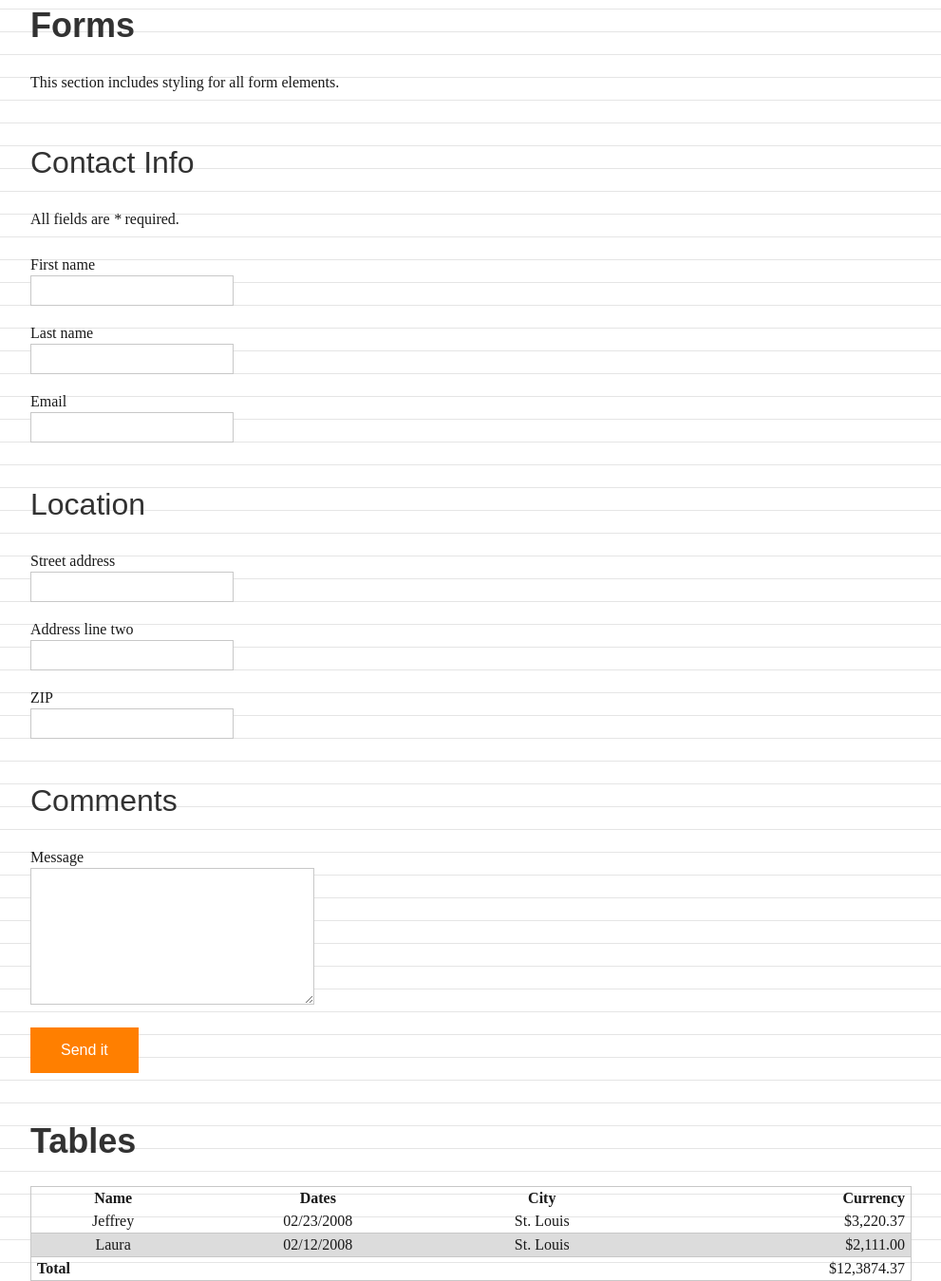
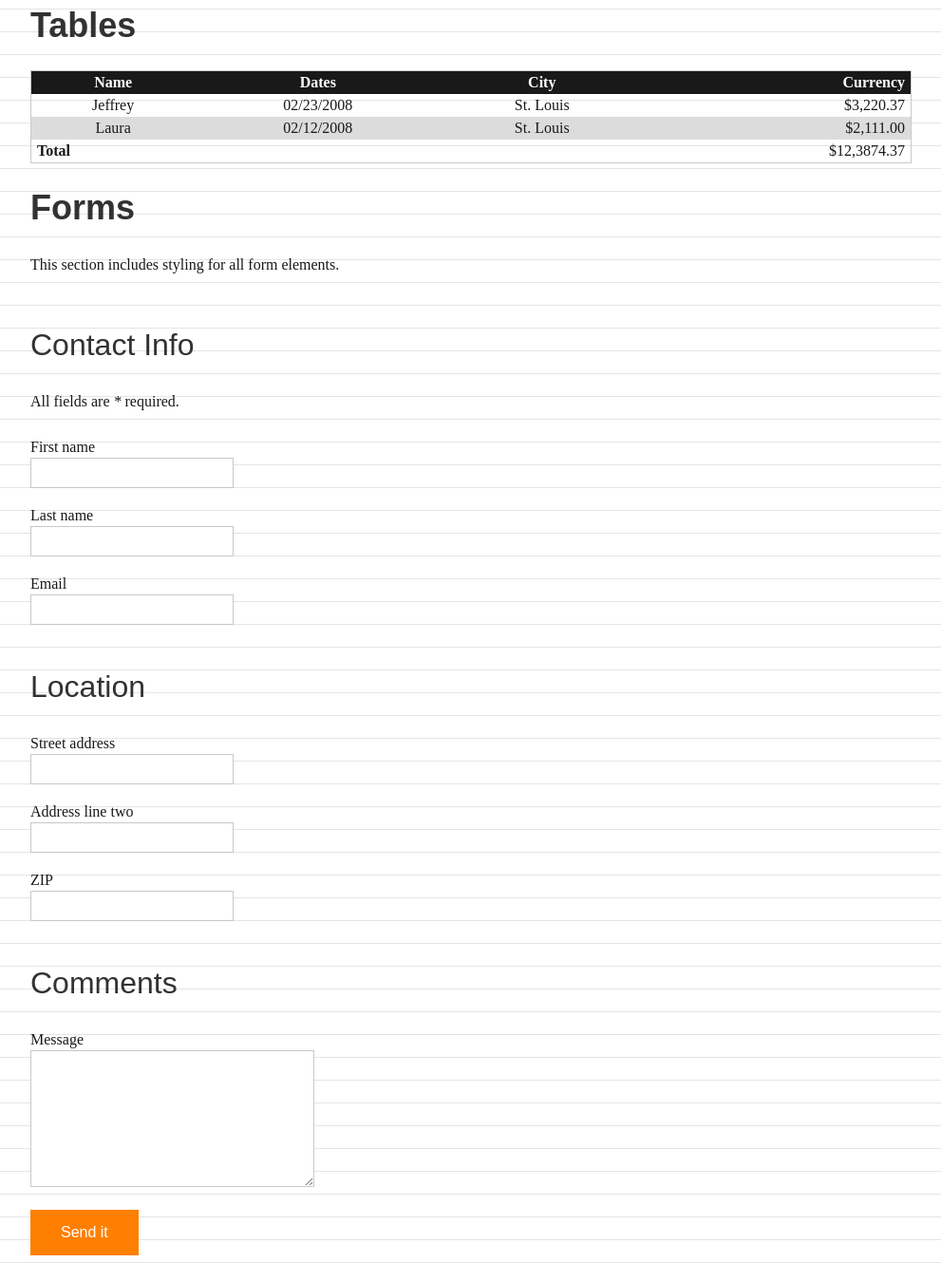
Before and after one commit to slicknick0013/Gulp-Boilerplate, a website: page src/views/styleguide/index.html in a window 1280 px wide. Shown: the part 1886-3235 px from the top of the page at 95% size, without its empty margins (144-1135 px from the left). Drawn offline with nearby package versions, Linux system fonts and the light colour scheme; files that its build step writes are made by us from their sources.

Commit message:
additions to table styling

```diff
--- a/src/assets/sass/base/_grids.scss
+++ b/src/assets/sass/base/_grids.scss
@@ -15,6 +15,7 @@ $grids-debug-color: rgba(68, 117, 153, 0.25);
         background-color: $grids-debug-color;
     }
 
+    @media screen and (min-width: $breakpoint-one) {
         .col {
             @if $grids-debug == true {
                 background-color: $grids-debug-color;
@@ -24,6 +25,7 @@ $grids-debug-color: rgba(68, 117, 153, 0.25);
 
             &:nth-child(2n+2) {
                 margin-right: 0;
+            }
         }
     }
 }
--- a/src/assets/sass/base/_tables.scss
+++ b/src/assets/sass/base/_tables.scss
@@ -11,13 +11,16 @@ table {
     }
 
     thead {
-
+        th {
+            background-color: $color-th-bg;
+            color: $color-th;
+        }
     }
 
     tfoot,
     tbody {
         tr {
-            border-bottom: 1px solid $color-table-border;
+            //border-bottom: 1px solid $color-table-border;
 
             &:nth-child(even) {
                 background-color: $color-table-alt;
--- a/src/assets/sass/helpers/_variables.scss
+++ b/src/assets/sass/helpers/_variables.scss
@@ -28,5 +28,7 @@ $color-button-bg-hover: rgba(255, 127, 0, 0.75);
 // Color: forms
 $color-input-border: rgb(200,200,200);
 
+$color-th-bg: rgb(25, 25, 25);
+$color-th: rgb(255, 255, 255);
 $color-table-border: rgb(200,200,200);
 $color-table-alt: rgb(220,220,220);
--- a/src/views/styleguide/index.html
+++ b/src/views/styleguide/index.html
@@ -109,6 +109,41 @@
                 <p>The <code>hr</code> is a quick way to create separation inside content blocks.</p>
             </article>
 
+            <article class="group" id="tables">
+                <h2>Tables</h2>
+
+                <table>
+                    <tfoot>
+                        <tr>
+                            <th scope="row" colspan="3" class="left">Total</th>
+                            <td class="currency">$12,3874.37</td>
+                        </tr>
+                    </tfoot>
+                    <thead>
+                        <tr>
+                            <th scope="col">Name</th>
+                            <th scope="col">Dates</th>
+                            <th scope="col">City</th>
+                            <th scope="col" class="currency">Currency</th>
+                        </tr>
+                    </thead>
+                    <tbody>
+                        <tr>
+                            <td>Jeffrey</td>
+                            <td>02/23/2008</td>
+                            <td>St. Louis</td>
+                            <td class="currency">$3,220.37</td>
+                        </tr>
+                        <tr>
+                            <td>Laura</td>
+                            <td>02/12/2008</td>
+                            <td>St. Louis</td>
+                            <td class="currency">$2,111.00</td>
+                        </tr>
+                    </tbody>
+                </table>
+            </article>
+
             <article class="group" id="form-elements">
                 <h2>Forms</h2>
                 <p>This section includes styling for all form elements.</p>
@@ -162,43 +197,6 @@
                     <button type="submit">Send it</button>
                 </form>
             </article>
-
-            <article id="tables">
-                <div class="group">
-                    <h2>Tables</h2>
-
-                    <table>
-                        <tfoot>
-                            <tr>
-                                <th scope="row" colspan="3" class="left">Total</th>
-                                <td class="currency">$12,3874.37</td>
-                            </tr>
-                        </tfoot>
-                        <thead>
-                            <tr>
-                                <th scope="col">Name</th>
-                                <th scope="col">Dates</th>
-                                <th scope="col">City</th>
-                                <th scope="col" class="currency">Currency</th>
-                            </tr>
-                        </thead>
-                        <tbody>
-                            <tr>
-                                <td>Jeffrey</td>
-                                <td>02/23/2008</td>
-                                <td>St. Louis</td>
-                                <td class="currency">$3,220.37</td>
-                            </tr>
-                            <tr>
-                                <td>Laura</td>
-                                <td>02/12/2008</td>
-                                <td>St. Louis</td>
-                                <td class="currency">$2,111.00</td>
-                            </tr>
-                        </tbody>
-                    </table>
-                </div>
-            </article>
         </section><!-- /.content-main -->
 
 @@include('../src/views/inc/footer.html')
```
Also changed, not shown: src/assets/styles/main.css. Lines whose indentation alone changed are shown as unchanged.
